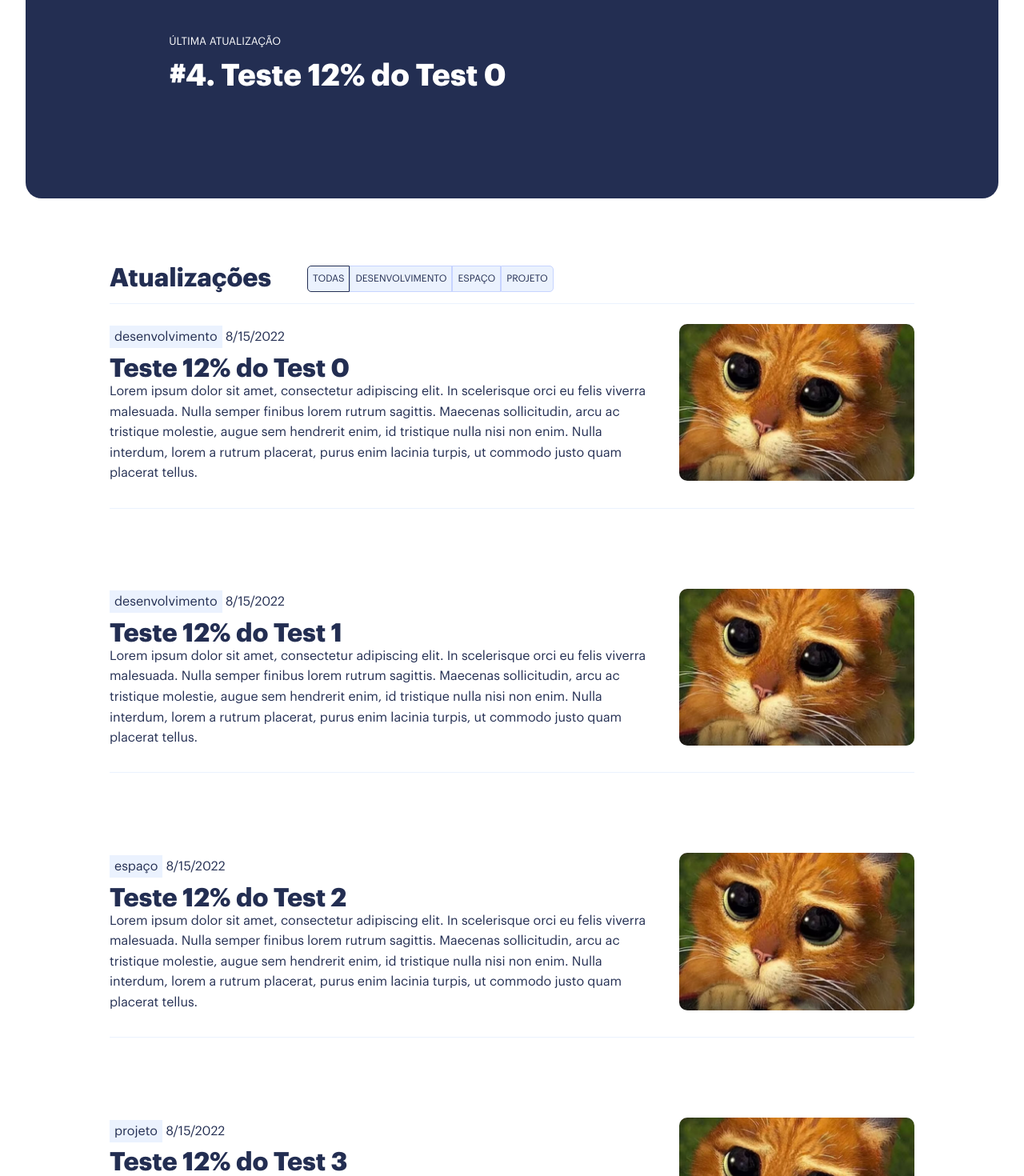
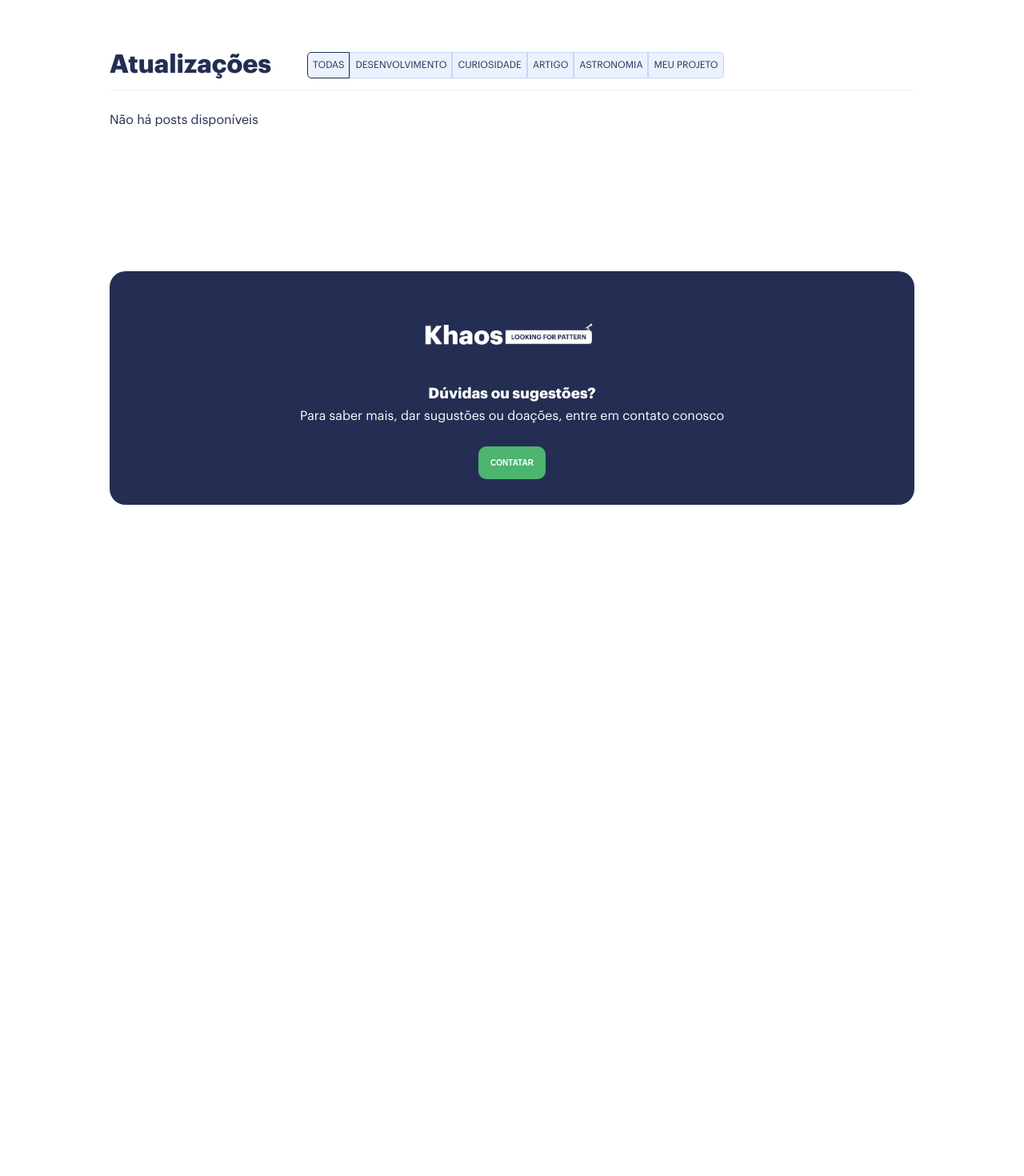
Before and after one commit to Khaos-Looking-for-pattern/blog, a Vue app: page / in a window 1280 px wide. Shown: the part 220-1690 px from the top of the page at 80% size. After the commit the page ends 931 px from the top, so only its background shows below. Built offline with nearby package versions, Linux system fonts and the light colour scheme.

Commit message:
adjusting content

```diff
--- a/src/content/PostList.js
+++ b/src/content/PostList.js
@@ -1,41 +1,16 @@
-import {DESENVOLVIMENTO, ESPAÇO, PROJETO} from './tags'
+import {
+    DESENVOLVIMENTO, CURIOSIDADE, ARTIGO, ASTRONOMIA, PROJETO
+} from './tags'
 
 // this is a stack of news, the first here it'll be the first in the page
 export default [
-    {
-        title: "Teste 12% do Test 0",
-        subtitle: "Lorem ipsum dolor sit amet, consectetur adipiscing elit. In scelerisque orci eu felis viverra malesuada. Nulla semper finibus lorem rutrum sagittis. Maecenas sollicitudin, arcu ac tristique molestie, augue sem hendrerit enim, id tristique nulla nisi non enim. Nulla interdum, lorem a rutrum placerat, purus enim lacinia turpis, ut commodo justo quam placerat tellus.",
-        date: new Date('2022-08-15'),
-        tags: [DESENVOLVIMENTO],
-        image: "teste.jpeg",
-        link: "teste",
-        component: () => import('./components/PostTest.vue'),
-    },
-    {
-        title: "Teste 12% do Test 1",
-        subtitle: "Lorem ipsum dolor sit amet, consectetur adipiscing elit. In scelerisque orci eu felis viverra malesuada. Nulla semper finibus lorem rutrum sagittis. Maecenas sollicitudin, arcu ac tristique molestie, augue sem hendrerit enim, id tristique nulla nisi non enim. Nulla interdum, lorem a rutrum placerat, purus enim lacinia turpis, ut commodo justo quam placerat tellus.",
-        date: new Date('2022-08-15'),
-        tags: [DESENVOLVIMENTO],
-        image: "teste.jpeg",
-        link: "teste1",
-        component: () => import('./components/PostTest.vue'),
-    },
-    {
-        title: "Teste 12% do Test 2",
-        subtitle: "Lorem ipsum dolor sit amet, consectetur adipiscing elit. In scelerisque orci eu felis viverra malesuada. Nulla semper finibus lorem rutrum sagittis. Maecenas sollicitudin, arcu ac tristique molestie, augue sem hendrerit enim, id tristique nulla nisi non enim. Nulla interdum, lorem a rutrum placerat, purus enim lacinia turpis, ut commodo justo quam placerat tellus.",
-        date: new Date('2022-08-15'),
-        tags: [ESPAÇO],
-        image: "teste.jpeg",
-        link: "teste2",
-        component: () => import('./components/PostTest.vue'),
-    },
-    {
-        title: "Teste 12% do Test 3",
-        subtitle: "Lorem ipsum dolor sit amet, consectetur adipiscing elit. In scelerisque orci eu felis viverra malesuada. Nulla semper finibus lorem rutrum sagittis. Maecenas sollicitudin, arcu ac tristique molestie, augue sem hendrerit enim, id tristique nulla nisi non enim. Nulla interdum, lorem a rutrum placerat, purus enim lacinia turpis, ut commodo justo quam placerat tellus.",
-        date: new Date('2022-08-15'),
-        tags: [PROJETO],
-        image: "teste.jpeg",
-        link: "teste3",
-        component: () => import('./components/PostTest.vue'),
-    }
+    // {
+    //     title: "Teste 12% do Test 0",
+    //     subtitle: "Lorem ipsum dolor sit amet, consectetur adipiscing elit. In scelerisque orci eu felis viverra malesuada. Nulla semper finibus lorem rutrum sagittis. Maecenas sollicitudin, arcu ac tristique molestie, augue sem hendrerit enim, id tristique nulla nisi non enim. Nulla interdum, lorem a rutrum placerat, purus enim lacinia turpis, ut commodo justo quam placerat tellus.",
+    //     date: new Date('2022-08-15'),
+    //     tags: [DESENVOLVIMENTO],
+    //     image: "teste.jpeg",
+    //     link: "teste",
+    //     component: () => import('./components/PostTest.vue'),
+    // },
 ]
--- a/src/content/tags.js
+++ b/src/content/tags.js
@@ -1,12 +1,14 @@
-const DESENVOLVIMENTO = "desenvolvimento"
-const ESPAÇO = "espaço"
-const PROJETO = "projeto"
+const DESENVOLVIMENTO = "Desenvolvimento"
+const CURIOSIDADE = "Curiosidade"
+const ARTIGO = "Artigo"
+const ASTRONOMIA = "Astronomia"
+const PROJETO = "Meu Projeto"
 
 const tags = [
-    DESENVOLVIMENTO, ESPAÇO, PROJETO
+    DESENVOLVIMENTO, CURIOSIDADE, ARTIGO, ASTRONOMIA, PROJETO
 ]
 
 export default tags
 export {
-    DESENVOLVIMENTO, ESPAÇO, PROJETO
+    DESENVOLVIMENTO, CURIOSIDADE, ARTIGO, ASTRONOMIA, PROJETO
 }
--- a/src/views/HomeView.vue
+++ b/src/views/HomeView.vue
@@ -23,7 +23,7 @@ const selectTag = (tag) => {
     <section>
       <Post v-for="post in state.posts" :post="post" :key="post.link" />
       <div v-if="state.posts.length === 0">
-        <p>Não posts disponíveis</p>
+        <p>Não há posts disponíveis</p>
       </div>
     </section>
   </main>
```
